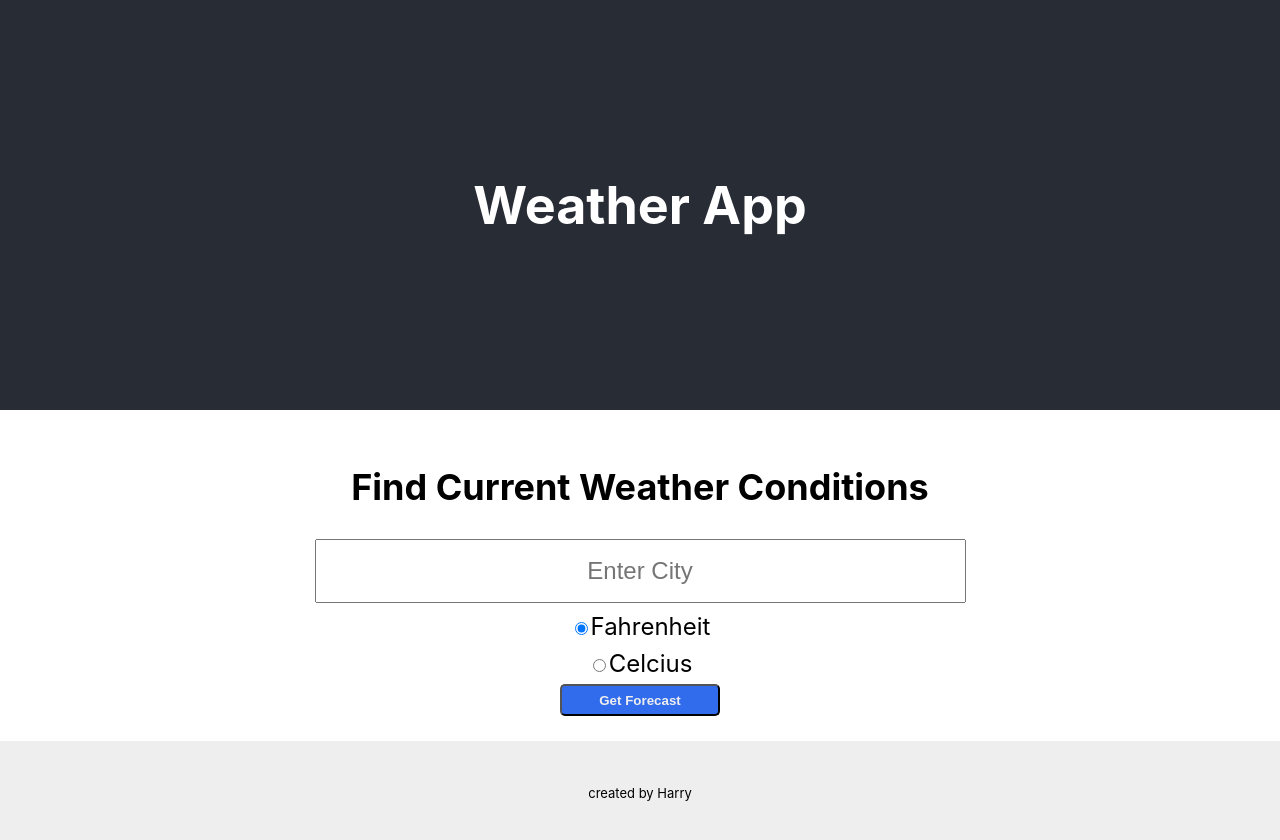
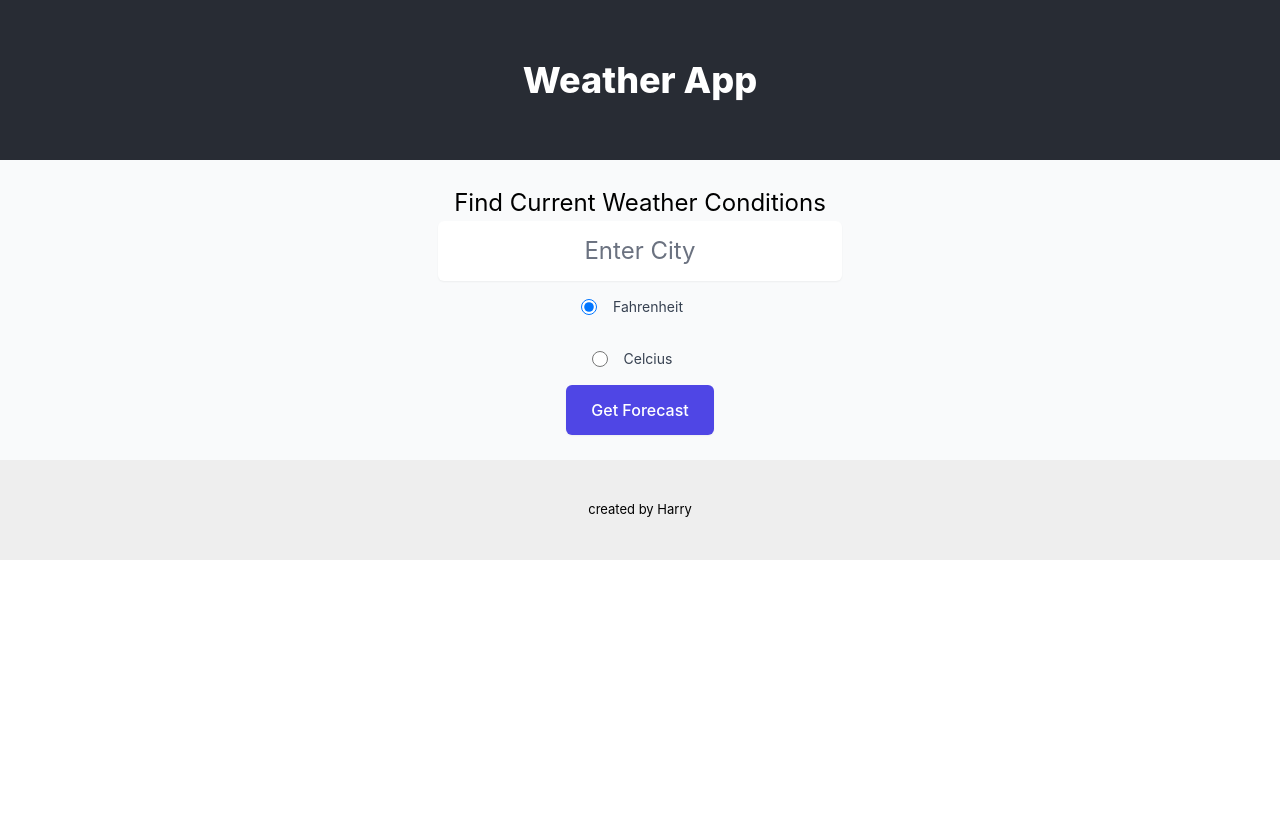
Before and after one commit to harry2394/Weather-app, a React (Create React App) app in the folder weather-app/: page / in a window 1280 px wide. Shown: the top 840 px of the page. After the commit the page ends 800 px from the top, so only its background shows below. Built offline with nearby package versions, Linux system fonts and the light colour scheme; no server answers.

Commit message:
Add files via upload

```diff
--- /dev/null
+++ b/weather-app/craco.config.js
@@ -0,0 +1,7 @@
+module.exports = {
+  style: {
+    postcss: {
+      plugins: [require("tailwindcss"), require("autoprefixer")],
+    },
+  },
+};
--- a/weather-app/src/App.css
+++ b/weather-app/src/App.css
@@ -15,7 +15,7 @@
 
 .App-header {
   background-color: #282c34;
-  min-height: 45vh;
+  min-height: 20vh;
   display: flex;
   flex-direction: column;
   align-items: center;
@@ -45,6 +45,8 @@ main {
   padding: 25px;
 
   font-size: 1.5rem;
+
+  background-color: #f9fafb;
 }
 
 footer {
--- a/weather-app/src/App.js
+++ b/weather-app/src/App.js
@@ -6,7 +6,9 @@ function App() {
   return (
     <div className="App">
       <header className="App-header">
-        <h1>Weather App</h1>
+        <h1 class="text-3xl font-extrabold text-white-900 sm:text-4xl">
+          Weather App
+        </h1>
       </header>
 
       <main>
--- a/weather-app/src/Components/Conditions/conditions.js
+++ b/weather-app/src/Components/Conditions/conditions.js
@@ -1,24 +1,103 @@
 import React from "react";
 
 const conditions = (props) => {
-  let urls = 1;
-  // "http://openweathermap.org/img/wn/" +
-  // props.responseObj.weather[0].icon +
-  // "@2x.png";
+  if (props.responseObj.cod === 200) {
+    var urls =
+      "http://openweathermap.org/img/wn/" +
+      props.responseObj.weather[0].icon +
+      "@2x.png";
+
+    var sunsetTime = new Date(0);
+    sunsetTime.setUTCSeconds(Math.round(props.responseObj.sys.sunset));
+    var SHours = sunsetTime.getHours();
+    var SMinutes = sunsetTime.getMinutes();
+
+    var formattedTimeSet = SHours + " : " + SMinutes;
+
+    var sunRiseTime = new Date(0);
+    sunRiseTime.setUTCSeconds(Math.round(props.responseObj.sys.sunrise));
+    var RHours = sunRiseTime.getHours();
+    var RMinutes = sunRiseTime.getMinutes();
+
+    var formattedTimeRise = RHours + " : " + RMinutes;
+  }
   return (
     <div>
       {props.responseObj.cod === 200 ? (
-        <div>
-          <p>
-            <strong>{props.responseObj.name}</strong>
-          </p>
-
-          <p>
-            It is currently {Math.round(props.responseObj.main.temp)} degrees
-            feels like {Math.round(props.responseObj.main.feels_like)}, with{" "}
-            {props.responseObj.weather[0].description} .
-          </p>
-          <img src={urls} alt="icon" />
+        <div class="bg-gray-50 pt-12 sm:pt-16">
+          <div class="max-w-7xl mx-auto px-4 sm:px-6 lg:px-8">
+            <div class="max-w-4xl mx-auto text-center">
+              <img class="mx-auto object-center" src={urls} alt="icon" />
+              <h2 class="text-3xl font-extrabold text-gray-900 sm:text-4xl">
+                {props.responseObj.name}
+              </h2>
+              <p class="mt-3 text-xl text-gray-500 sm:mt-4">
+                It is currently {Math.round(props.responseObj.main.temp)}{" "}
+                degrees feels like{" "}
+                {Math.round(props.responseObj.main.feels_like)}, with{" "}
+                {props.responseObj.weather[0].description}.
+              </p>
+            </div>
+          </div>
+          <div class="mt-10 pb-12 bg-white sm:pb-16">
+            <div class="relative">
+              <div class="absolute inset-0 h-1/2 bg-gray-50"></div>
+              <div class="relative max-w-7xl mx-auto px-4 sm:px-6 lg:px-8">
+                <div class="max-w-4xl mx-auto">
+                  <dl class="rounded-lg bg-white shadow-lg sm:grid sm:grid-cols-3">
+                    <div class="flex flex-col border-b border-gray-100 p-6 text-center sm:border-0 sm:border-r">
+                      <dt class="order-2 mt-2 text-lg leading-6 font-medium text-gray-500">
+                        Temperature
+                      </dt>
+                      <dd class="order-1 text-5xl font-extrabold text-indigo-600">
+                        {Math.round(props.responseObj.main.temp)}°
+                      </dd>
+                    </div>
+                    <div class="flex flex-col border-t border-b border-gray-100 p-6 text-center sm:border-0 sm:border-l sm:border-r">
+                      <dt class="order-2 mt-2 text-lg leading-6 font-medium text-gray-500">
+                        Real Feel
+                      </dt>
+                      <dd class="order-1 text-5xl font-extrabold text-indigo-600">
+                        {Math.round(props.responseObj.main.feels_like)}°
+                      </dd>
+                    </div>
+                    <div class="flex flex-col border-t border-gray-100 p-6 text-center sm:border-0 sm:border-l">
+                      <dt class="order-2 mt-2 text-lg leading-6 font-medium text-gray-500">
+                        Sky
+                      </dt>
+                      <dd class="order-1 text-5xl font-extrabold text-indigo-600">
+                        {props.responseObj.weather[0].main}
+                      </dd>
+                    </div>
+                    <div class="flex flex-col border-t border-b border-gray-100 p-6 text-center sm:border-0 sm:border-l sm:border-r">
+                      <dt class="order-2 mt-2 text-lg leading-6 font-medium text-gray-500">
+                        Wind speed
+                      </dt>
+                      <dd class="order-1 text-5xl font-extrabold text-indigo-600">
+                        {Math.round(props.responseObj.wind.speed)}
+                      </dd>
+                    </div>
+                    <div class="flex flex-col border-t border-b border-gray-100 p-6 text-center sm:border-0 sm:border-l sm:border-r">
+                      <dt class="order-2 mt-2 text-lg leading-6 font-medium text-gray-500">
+                        Sunset
+                      </dt>
+                      <dd class="order-1 text-5xl font-extrabold text-indigo-600">
+                        {formattedTimeSet}
+                      </dd>
+                    </div>
+                    <div class="flex flex-col border-t border-b border-gray-100 p-6 text-center sm:border-0 sm:border-l sm:border-r">
+                      <dt class="order-2 mt-2 text-lg leading-6 font-medium text-gray-500">
+                        Sunrise
+                      </dt>
+                      <dd class="order-1 text-5xl font-extrabold text-indigo-600">
+                        {formattedTimeRise}
+                      </dd>
+                    </div>
+                  </dl>
+                </div>
+              </div>
+            </div>
+          </div>
         </div>
       ) : null}
     </div>
--- a/weather-app/src/Components/Forcast/Forecast.js
+++ b/weather-app/src/Components/Forcast/Forecast.js
@@ -1,68 +1,72 @@
-import React, { useState } from "react";
+import React, { useEffect, useState } from "react";
 import Conditions from "../Conditions/conditions";
 import "../../App.css";
+import { getForecast } from "../Forcast/GetForcast";
 
 const Forecast = () => {
-  let [city, setCity] = useState("");
+  let [city, setCity] = useState();
   let [unit, setUnit] = useState("imperial");
   let [responseObj, setResponseObj] = useState({});
 
   const uriEncodedCity = encodeURIComponent(city);
-
-  function getForecast(e) {
-    e.preventDefault();
-    // weather data fetch function will go here
-
-    fetch(
-      `https://community-open-weather-map.p.rapidapi.com/weather?units=${unit}&q=${uriEncodedCity}`,
-      {
-        method: "GET",
-        headers: {
-          "x-rapidapi-key":
-            "1a38598756msh9039c05e4c8f4e1p174d0ejsnf71f00a301bc",
-          "x-rapidapi-host": "community-open-weather-map.p.rapidapi.com",
-        },
-      }
-    )
-      .then((response) => response.json())
-      .then((response) => {
-        setResponseObj(response);
-      });
-  }
-
+  useEffect(() => {
+    const defaultCity = encodeURIComponent("london");
+    getForecast("", unit, defaultCity, setResponseObj);
+  }, []);
+  console.log(city);
   return (
     <div>
       <h2>Find Current Weather Conditions</h2>
-      <form onSubmit={getForecast}>
+      <form
+        onSubmit={(e) => getForecast(e, unit, uriEncodedCity, setResponseObj)}
+      >
+        <div class="flex items-center justify-center">
+          <label for="Enter_City" class="sr-only">
+            Enter City
+          </label>
           <input
-          className="text-input"
             type="text"
+            name="Enter_City"
+            id="Enter_City"
+            autocomplete="name"
+            class="block w-half text-center shadow-sm py-3 px-4 placeholder-gray-500 focus:ring-indigo-500 focus:border-indigo-500 border-gray-300 rounded-md"
             placeholder="Enter City"
-          maxLength="50"
-          value={city}
             onChange={(e) => setCity(e.target.value)}
           />
-        <label>
+        </div>
+
+        <div class="flex items-center justify-center">
           <input
             type="radio"
             name="units"
             checked={unit === "imperial"}
             value="imperial"
             onChange={(e) => setUnit(e.target.value)}
+            class="focus:ring-indigo-500 h-4 w-4 text-indigo-600 border-gray-300 "
           />
-          Fahrenheit
+          <label for="budget_under_25k" class="m-3">
+            <span class="block text-sm text-gray-700">Fahrenheit</span>
           </label>
-        <label>
+        </div>
+
+        <div class="flex items-center justify-center">
           <input
             type="radio"
             name="units"
             checked={unit === "metric"}
             value="metric"
             onChange={(e) => setUnit(e.target.value)}
+            class="focus:ring-indigo-500 h-4 w-4 text-indigo-600 border-gray-300 "
           />
-          Celcius
+          <label for="budget_under_25k" class="m-3">
+            <span class="block text-sm text-gray-700">Celcius</span>
           </label>
-        <button className="requestButton" type="submit">
+        </div>
+
+        <button
+          class="w-half inline-flex items-center justify-center px-6 py-3 border border-transparent rounded-md shadow-sm text-base font-medium text-white bg-indigo-600 hover:bg-indigo-700 focus:outline-none focus:ring-2 focus:ring-offset-2 focus:ring-indigo-500"
+          type="submit"
+        >
           Get Forecast
         </button>
       </form>
--- /dev/null
+++ b/weather-app/src/Components/Forcast/GetForcast.js
@@ -0,0 +1,18 @@
+export function getForecast(e, unit, uriEncodedCity, setResponseObj) {
+  //e.preventDefault();
+
+  fetch(
+    `https://community-open-weather-map.p.rapidapi.com/weather?units=${unit}&q=${uriEncodedCity}`,
+    {
+      method: "GET",
+      headers: {
+        "x-rapidapi-key": "1a38598756msh9039c05e4c8f4e1p174d0ejsnf71f00a301bc",
+        "x-rapidapi-host": "community-open-weather-map.p.rapidapi.com",
+      },
+    }
+  )
+    .then((response) => response.json())
+    .then((response) => {
+      setResponseObj(response);
+    });
+}
--- /dev/null
+++ b/weather-app/tailwind.config.js
@@ -0,0 +1,11 @@
+module.exports = {
+  purge: ["./src/**/*.{js,jsx,ts,tsx}", "./public/index.html"],
+  darkMode: false, // or 'media' or 'class'
+  theme: {
+    extend: {},
+  },
+  variants: {
+    extend: {},
+  },
+  plugins: [],
+};
```
Also changed, not shown: weather-app/package.json (+10 -3 lines), weather-app/src/index.css (+7 -3 lines), weather-app/src/index.js (+7 -6 lines), 1 other file (tests, documents, lock files or other folders). Lines whose indentation alone changed are shown as unchanged.
